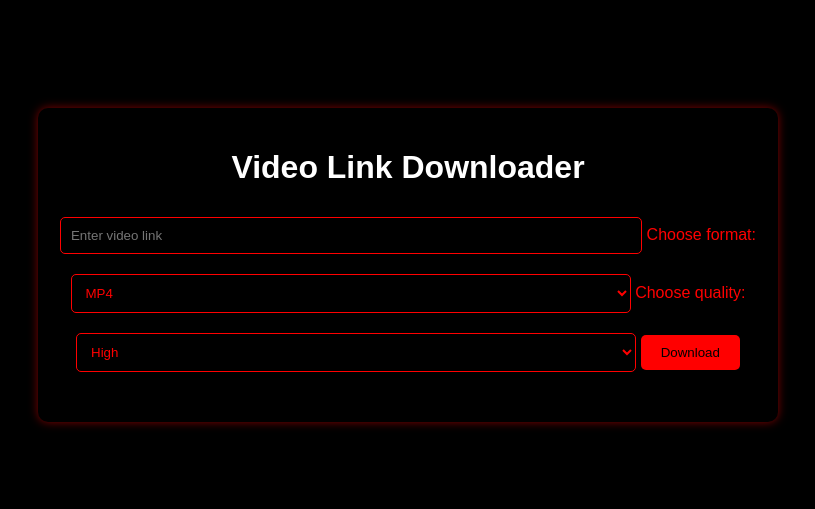
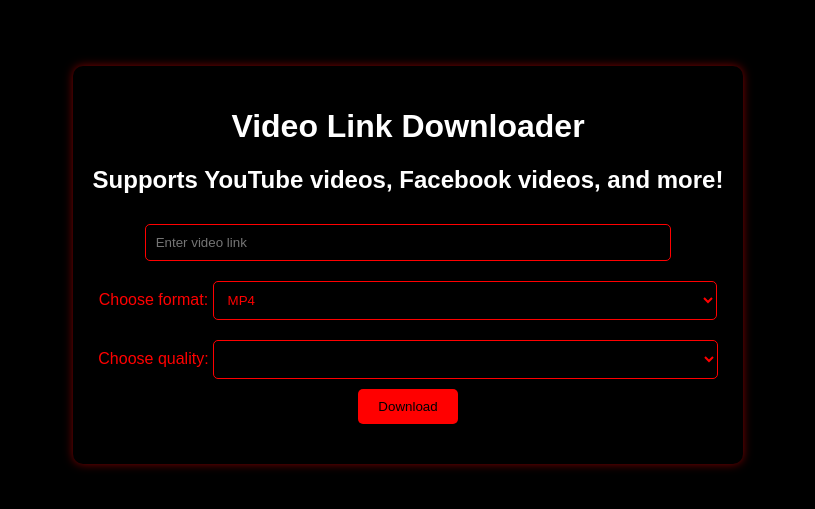
Before and after one commit to sassimusprimeg6/Video_Link_Downloader, a plain HTML site: page index.html in a window 1280 px wide. Shown: the part 135-644 px from the top of the page, without its empty margins (232-1047 px from the left). Drawn offline with Linux system fonts and the light colour scheme.

Commit message:
Update index.html

```diff
--- a/index.html
+++ b/index.html
@@ -9,20 +9,23 @@
 <body>
     <div class="container">
         <h1>Video Link Downloader</h1>
+        <h2>Supports YouTube videos, Facebook videos, and more!</h2>
         <input type="text" id="videoLink" placeholder="Enter video link">
 
+        <div class="options">
             <label for="format">Choose format:</label>
-        <select id="format">
+            <select id="format" onchange="updateQualityOptions()">
                 <option value="mp4">MP4</option>
                 <option value="mp3">MP3</option>
             </select>
+        </div>
 
+        <div class="options">
             <label for="quality">Choose quality:</label>
             <select id="quality">
-            <option value="high">High</option>
-            <option value="medium">Medium</option>
-            <option value="low">Low</option>
+                <!-- Options will be populated by JavaScript -->
             </select>
+        </div>
 
         <button onclick="downloadVideo()">Download</button>
         <div id="message"></div>
```
Lines whose indentation alone changed are shown as unchanged.
